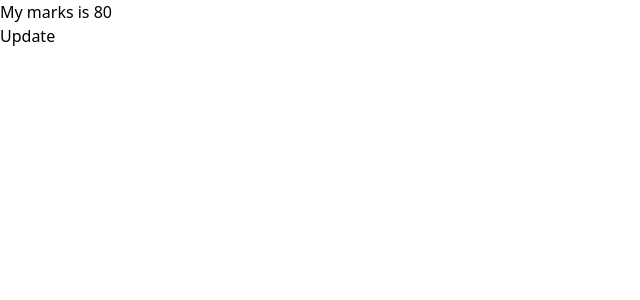
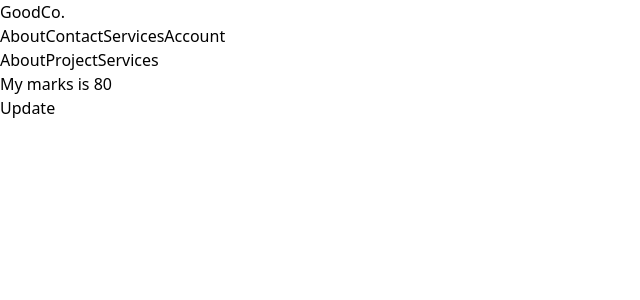
Before and after one commit to rohxama/Learning-React-js, a Next.js app in the folder react-in-nextjs/: page / in a window 1280 px wide. Shown: the top 300 px of the page, without its empty margins (0-640 px from the left). Built offline with nearby package versions, Linux system fonts and the light colour scheme.

Commit message:
Making a function and explore props in react

```diff
--- a/react-in-nextjs/src/app/page.js
+++ b/react-in-nextjs/src/app/page.js
@@ -1,14 +1,25 @@
 'use client'
 
 import React, { useState } from 'react'
+import Header from '@/components/Header'
+import Link from 'next/link'
 
 const page = () => {
+
+    const [logo, setlogo] = useState('GoodCo.')
 
     const [marks, setmarks] = useState(80)
     return (
         <>
+            <Header logo={logo} />
+            <div className='flex flex-col'>
+                <a href="About">About</a>
+                <a href="/Project">Project</a>
+                <a href="/Services">Services</a>
+            </div>
+
             <h1>My marks is {marks}</h1>
-            <button onClick={() => {setmarks(90)}} className='bg-white p-1 mt-3 text-black rounded-md'>Update</button>
+            <button onClick={() => { setmarks(90) }} className='bg-black p-1 mt-3 text-white rounded-md'>Update</button>
         </>
 
     )
```
